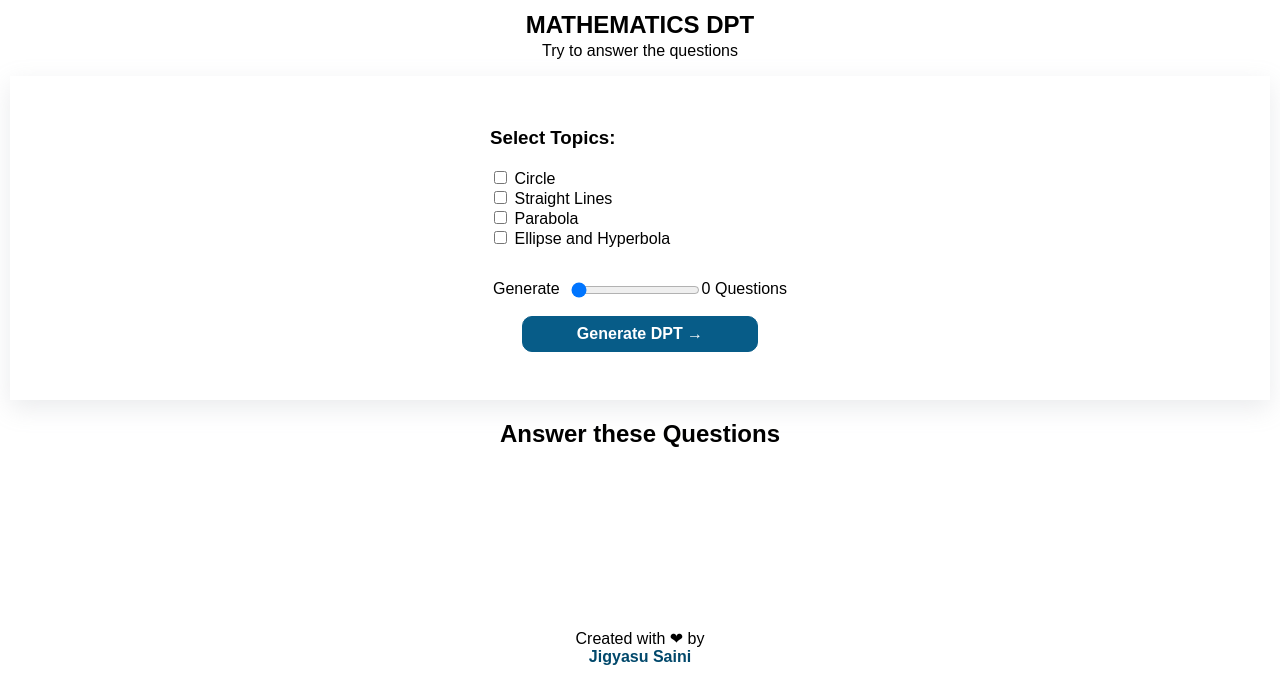
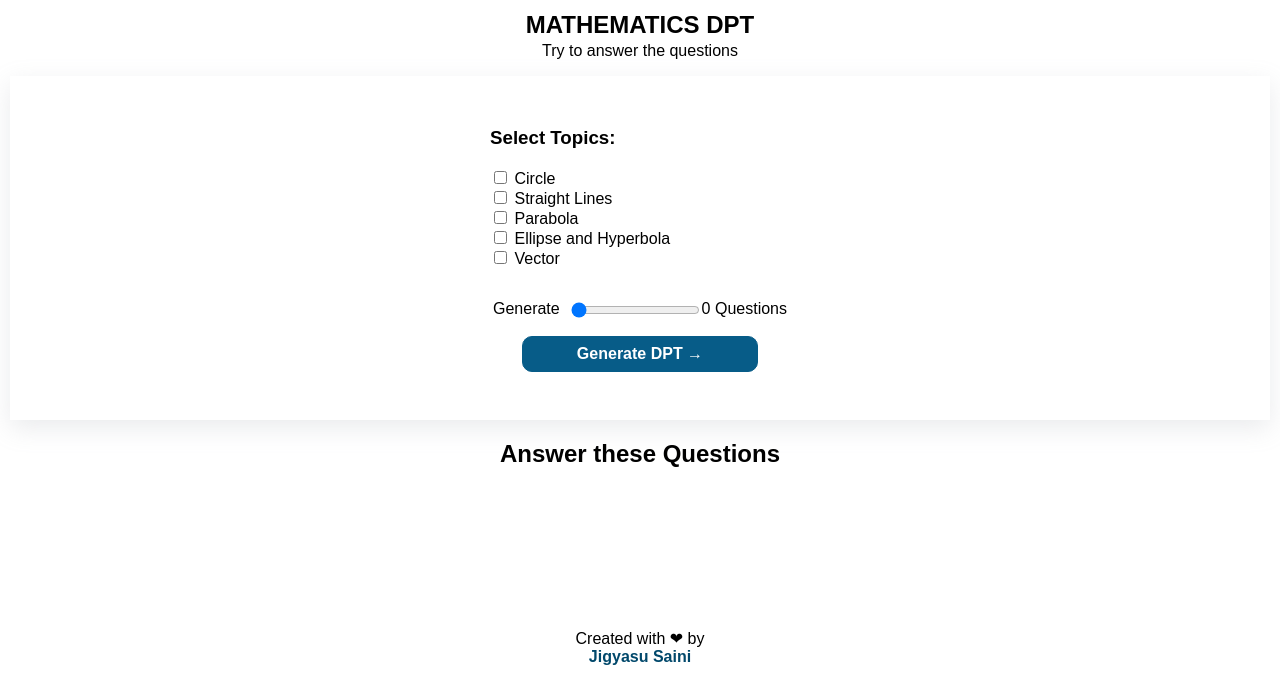
Before and after one commit to JaTin-at-git/Nimcet-Ready-DPT, a plain HTML site: page index.html in a window 1280 px wide. Shown: the part 118-800 px from the top of the page. Drawn offline with Linux system fonts and the light colour scheme.

Commit message:
added vector

```diff
--- a/index.html
+++ b/index.html
@@ -41,6 +41,10 @@
                 <br>
                 <input type="checkbox" id="ellipseHyperbola">
                 <label for="ellipseHyperbola">Ellipse and Hyperbola</label>
+                <br>
+                <input type="checkbox" id="vector">
+                <label for="vector">Vector</label>
+                <br>
             </div>
         </div>
 
--- a/js.js
+++ b/js.js
@@ -8,7 +8,8 @@ let totalQInDatabase = {
     "circle": 42,
     "straightLines": 34,
     "parabola": 37,
-    "ellipseHyperbola": 53
+    "ellipseHyperbola": 53,
+    "vector": 62
 };
 
 let q = 0;
```
